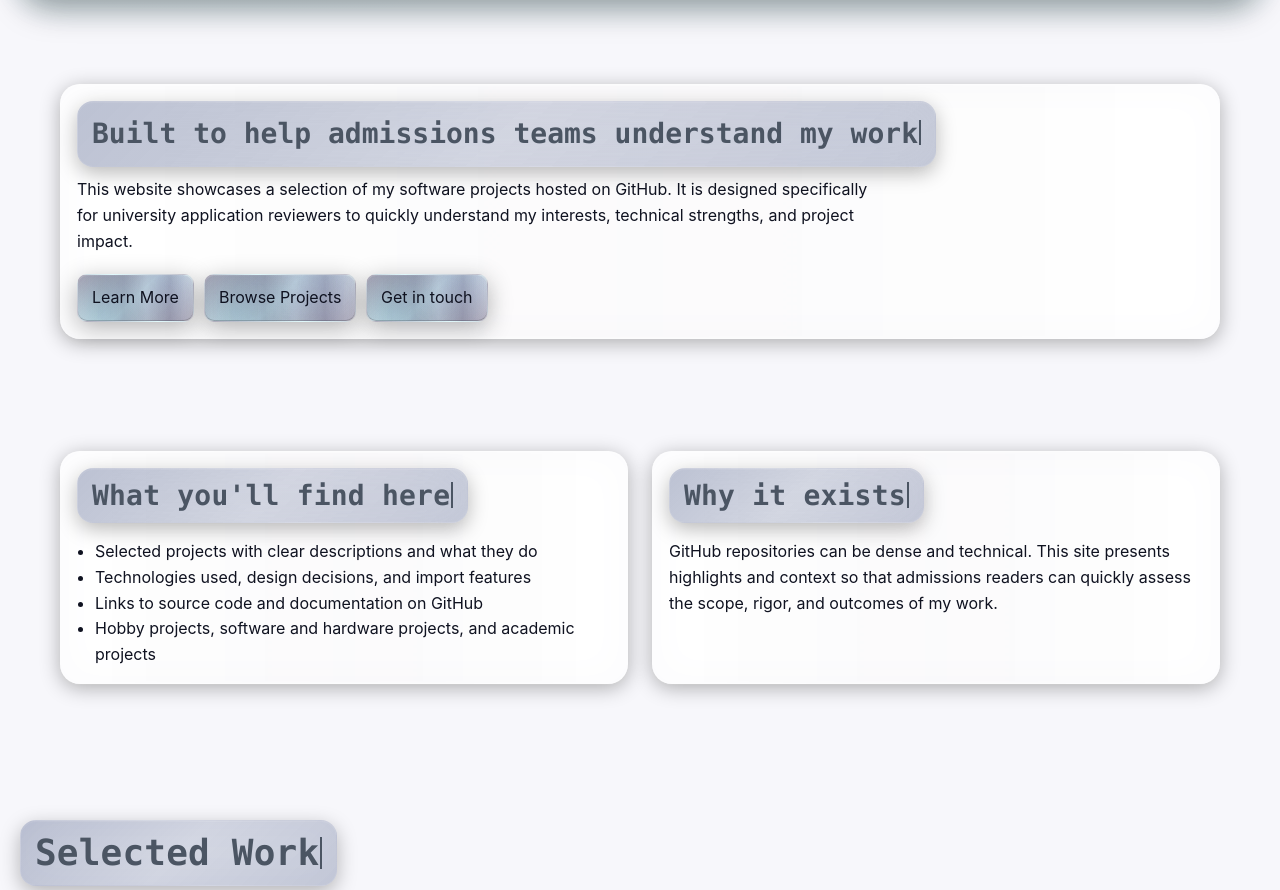
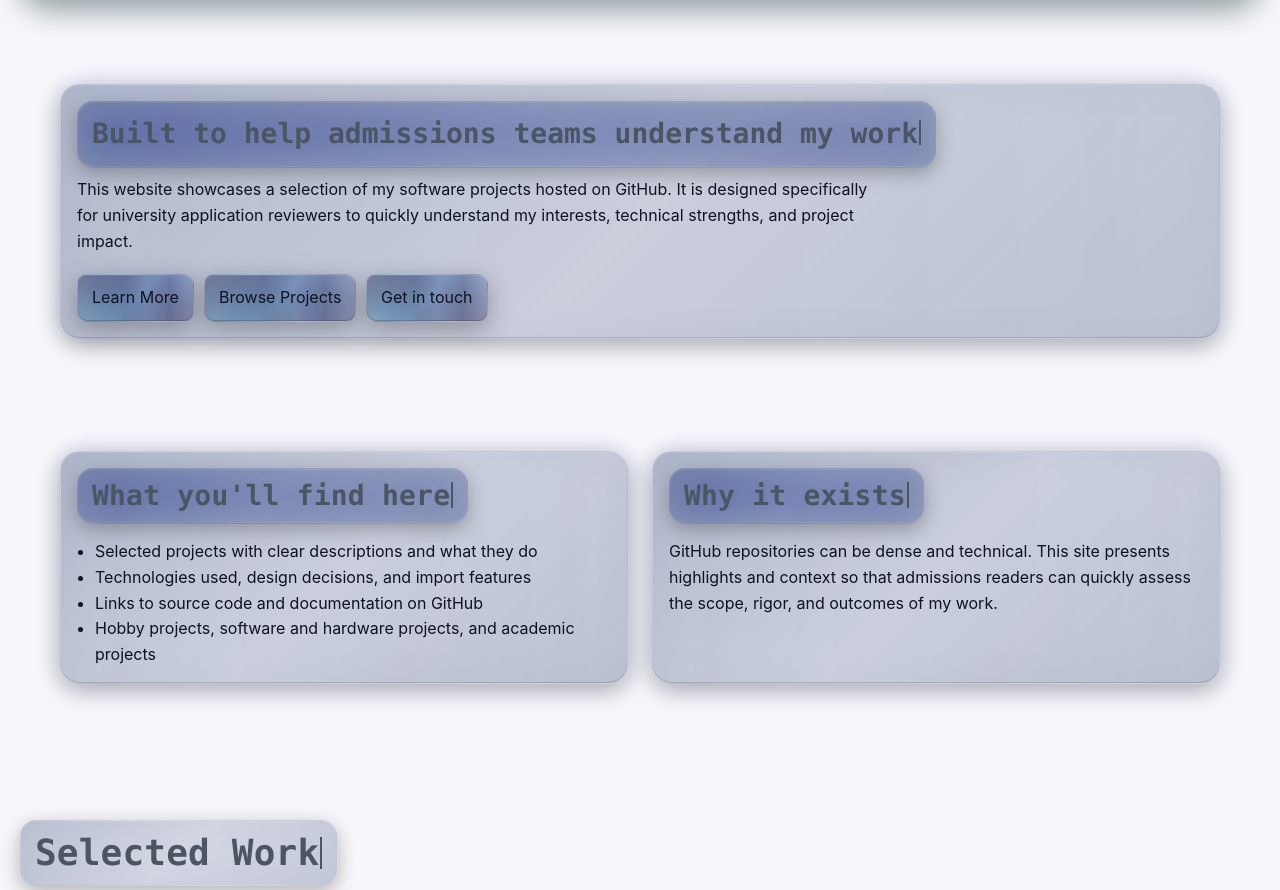
Before and after one commit to Yusuf-Siddiqui-08/portfolio, a Flask app: page / in a window 1280 px wide. Shown: the part 126-1016 px from the top of the page. Run offline with Flask 3, Linux system fonts and the light colour scheme; some libraries are stand-ins or nearby versions.

Commit message:
refactor: remove unused glass card styles from CSS

```diff
--- a/static/style.css
+++ b/static/style.css
@@ -1574,37 +1574,6 @@ html[data-theme="dark"] #theme-toggle .icon-moon { display: inline-block; }
   width: 100%;
 }
 
-/* Lighter glass card look (as in the screenshot) applied site-wide
-   Overrides the earlier darker deep-blue gradient version */
-.glass-card {
-  border-radius: 20px; /* keep consistent with hero */
-  border: 1px solid rgba(255, 255, 255, 0.15);
-  background: color-mix(in srgb, var(--bg-blur) 70%, rgba(255, 255, 255, 0.10));
-  backdrop-filter: saturate(180%) blur(20px) brightness(1.1);
-  box-shadow:
-    0 4px 20px rgba(0, 0, 0, 0.3),
-    0 0 0 1px rgba(255, 255, 255, 0.05),
-    inset 0 1px 0 rgba(255, 255, 255, 0.10);
-}
-/* Neutralize the heavy blue-tinted sweep so the card reads lighter */
-.glass-card::before {
-  content: '';
-  position: absolute;
-  inset: 0;
-  background:
-    linear-gradient(90deg,
-      transparent 0%,
-      rgba(27, 16, 58, 0.06) 30%,
-      rgba(27, 16, 58, 0.08) 50%,
-      rgba(27, 16, 58, 0.06) 70%,
-      transparent 100%
-    );
-  border-radius: 20px;
-  pointer-events: none;
-  z-index: -1;
-  filter: blur(0.8px);
-  opacity: 0.2;
-}
 
 /* From static/css/repos.css */
 /* Page-specific styles for repos page */
```
